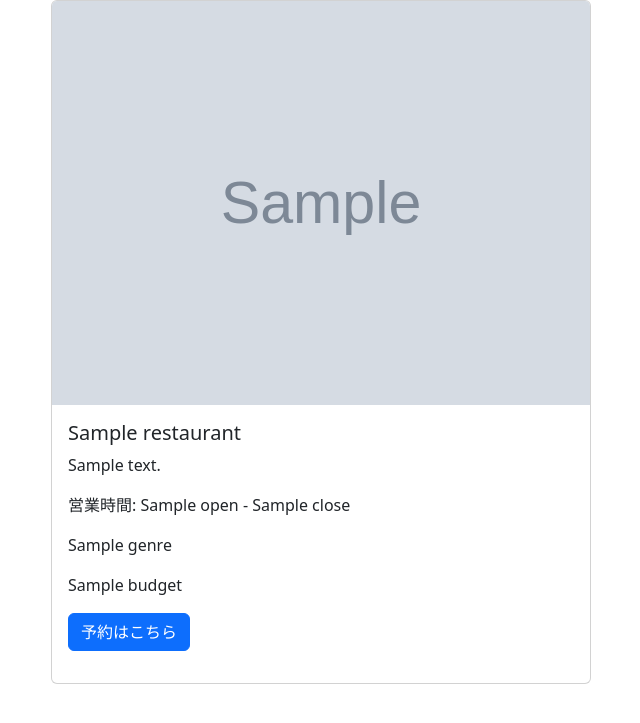
After one commit to Ituki-t/gourmet-search-app, a Django app: template restaurants/templates/restaurants/detail.html in a window 1280 px wide. The commit adds this page. Shown: the top 723 px of the page, without its empty margins (319-959 px from the left). Run offline with Django 5.2, Linux system fonts and the light colour scheme; the template is opened without the code that fills it: most values are stand-ins (such as "Sample title", 1, 10 or a date in 2020); grey boxes marked "Sample" are stand-in pictures.

Commit message:
店舗詳細画面(仮)完成

```diff
--- /dev/null
+++ b/restaurants/templates/restaurants/detail.html
@@ -0,0 +1,24 @@
+{% extends 'base.html' %}
+
+{% block title %}レストラン検索詳細{% endblock title %}
+
+{% block content %}
+<div class="container">
+    <!-- <h1>レストラン詳細</h1> -->
+        <div class="card mb-3 mx-auto" style="max-width: 540px;">
+        <img src="{{ restaurant.photo }}" class="card-img-top" alt="{{ restaurant.name }}" style="max-width: 540px;">
+        <div class="card-body">
+            <h5 class="card-title">{{ restaurant.name }}</h5>
+            <!-- <p class="card-text">{{ restaurant.access }}</p> -->
+            <p class="card-text">{{ restaurant.address }}</p>
+            <p class="card-text">営業時間: {{ restaurant.open }} - {{ restaurant.close }}</p>
+            <p class="card-text">{{ restaurant.genre }}</p>
+            <p class="card-text">{{ restaurant.budget }}</p>
+            <p><a href="{{ restaurant.url }}" target="_blank" class="btn btn-primary">予約はこちら</a></p>
+        </div>
+        </div>
+
+
+</div>
+
+{% endblock content %}
--- a/restaurants/templates/restaurants/index.html
+++ b/restaurants/templates/restaurants/index.html
@@ -8,6 +8,7 @@
     <h1>レストラン一覧</h1>
     {% for restaurant in restaurants %}
         <div class="card mb-3" style="max-width: 540px;">
+            <a href="{% url 'detail' restaurant.id %}" class="text-decoration-none text-dark">
             <div class="row g-0">
                 <div class="col-md-4">
                 <img src="{{ restaurant.photo }}" class="img-fluid rounded-start" alt="{{ restaurant.name }}">
@@ -23,6 +24,7 @@
                 </div>
                 </div>
             </div>
+            </a>
         </div>
 
     {% endfor %}
--- a/restaurants/urls.py
+++ b/restaurants/urls.py
@@ -4,4 +4,5 @@ from . import views
 
 urlpatterns = [
     path('', views.index, name='index'),
+    path('<str:restaurant_id>/', views.detail, name='detail'),
 ]
```
Also changed, not shown: restaurants/views.py (+9 -0 lines).
